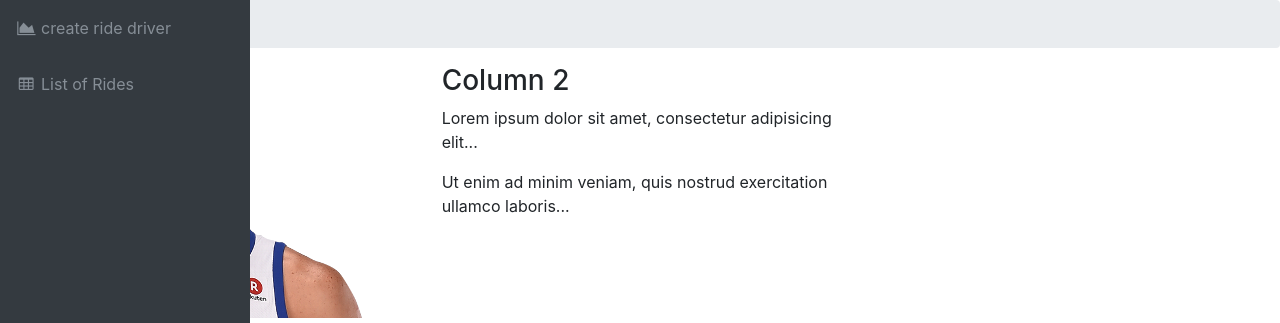
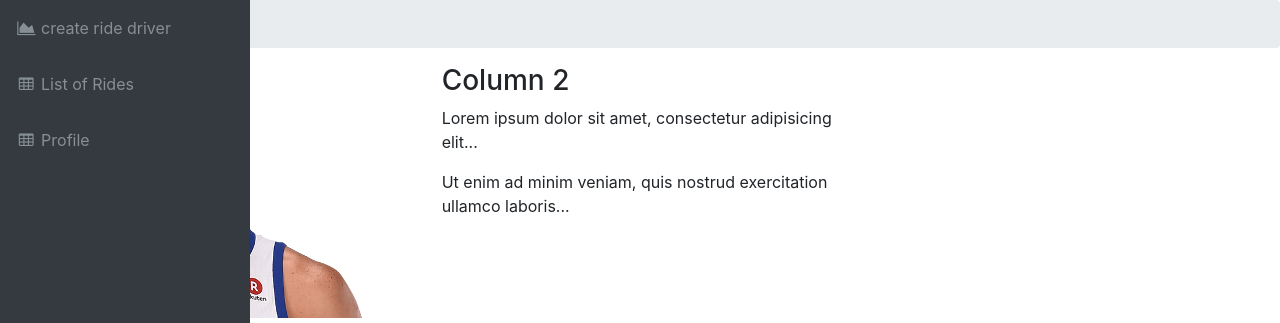
Before and after one commit to carlospker12/rafuhitch, a Flask app: page /driverprofile in a window 1280 px wide. Shown: the part 56-379 px from the top of the page. Run offline with Flask 2, Linux system fonts and the light colour scheme; some libraries are stand-ins or nearby versions.

Commit message:
added a link of shits

```diff
--- a/FlaskProject/templates/navbar2.html
+++ b/FlaskProject/templates/navbar2.html
@@ -34,6 +34,12 @@
           <a class="nav-link" href="/listofridesp">
             <i class="fa fa-fw fa-table"></i>
             <span class="nav-link-text">List of Rides</span>
+          </a>
+        </li>
+        <li class="nav-item" data-toggle="tooltip" data-placement="right" title="Tables">
+          <a class="nav-link" href=driver_profile>
+            <i class="fa fa-fw fa-table"></i>
+            <span class="nav-link-text">Profile</span>
           </a>
         </li>
 
```
